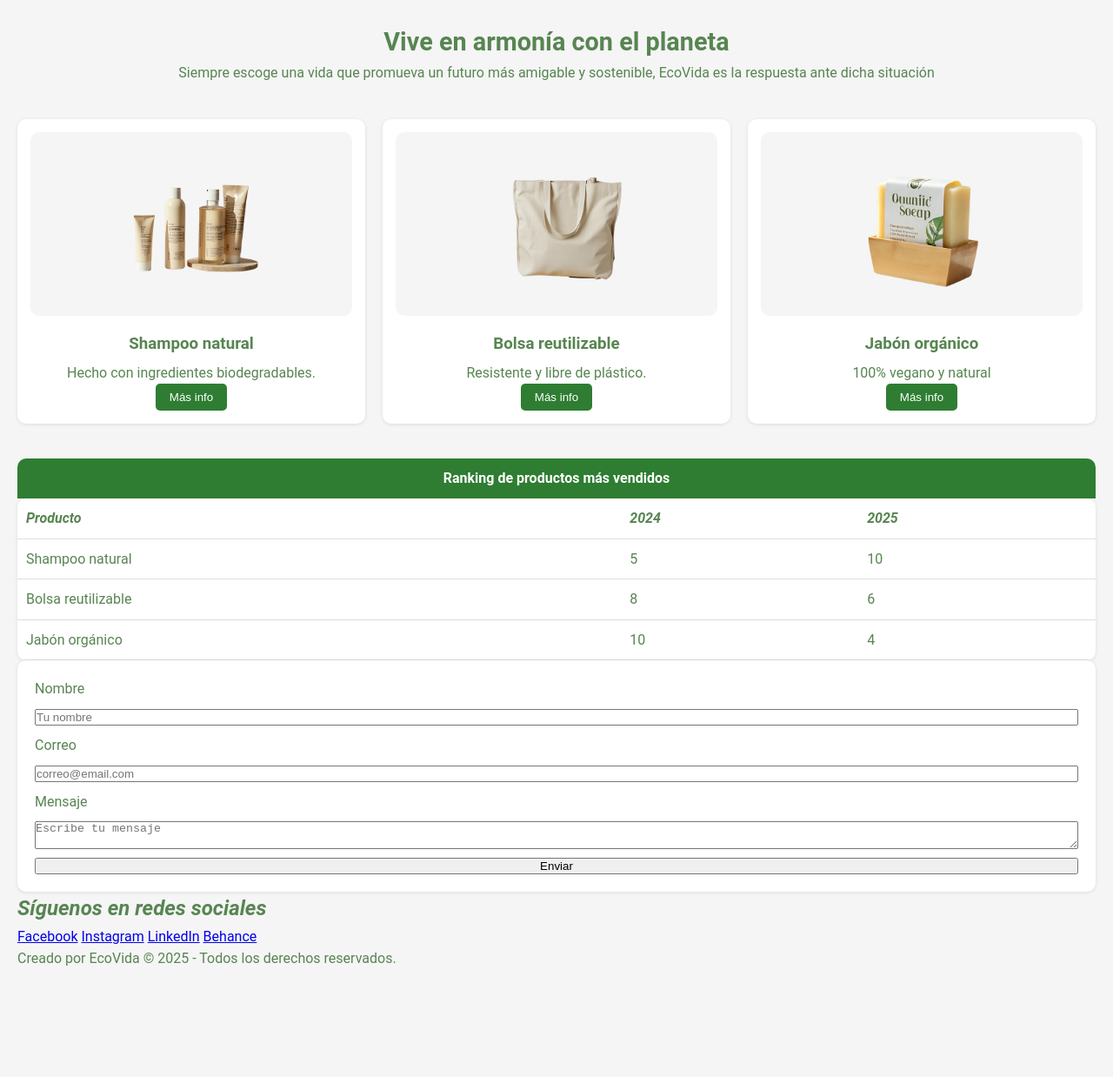
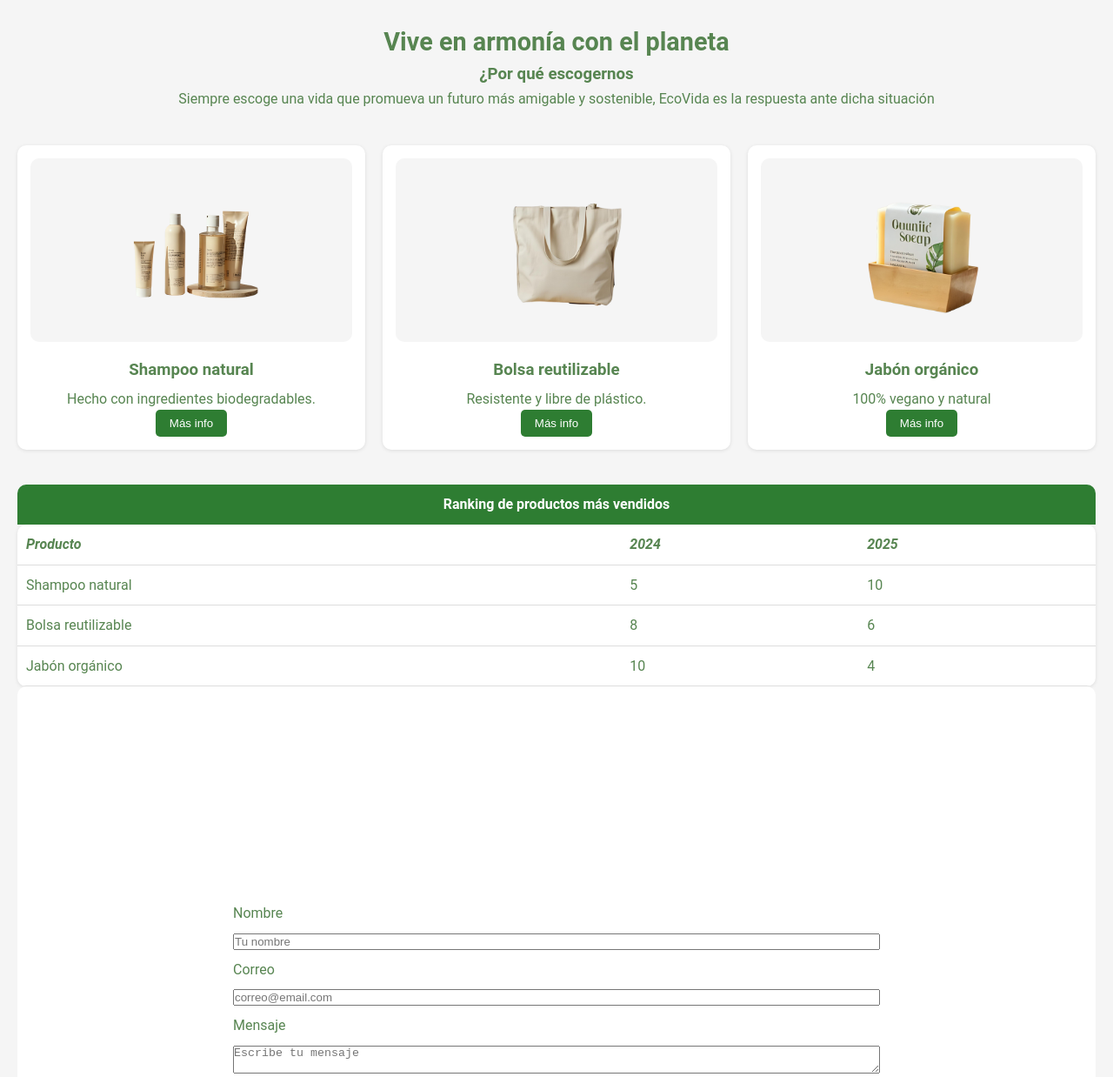
Before and after one commit to brisaperea/landing-ecovida, a plain HTML site: page EcoVida/index.html in a window 1280 px wide. Shown: the part 462-1700 px from the top of the page at 87% size. Before the commit the page ends 1597 px from the top, so only its background shows below. Drawn offline with Linux system fonts and the light colour scheme.

Commit message:
Estructura terminada

```diff
--- a/EcoVida/Estilos.CSS
+++ b/EcoVida/Estilos.CSS
@@ -114,11 +114,13 @@ th, td {
   border-bottom: 1px solid #ddd;
 }
 
-#contacto form {
+#contacto form{
+
   display: flex;
   flex-direction: column;
   gap: 10px;
   background: white;
-  padding: 20px;
+  padding: 20%;
   border-radius: 10px;
-  box-shadow: 0 1px 4px rgba(0,0,0,0.1);
+  box-shadow: 0 1px 4px rgb(rgb(47, 92, 89), green, rgb(81, 120, 86)) ;
+}
--- a/EcoVida/index.html
+++ b/EcoVida/index.html
@@ -23,7 +23,12 @@
   <section id="hero">
     <img src="Images/Logo.png">
     <h2>Vive en armonía con el planeta</h2>
-    <p>Siempre escoge una vida que promueva un futuro más amigable y sostenible, EcoVida es la respuesta ante dicha situación</p>
+   <article>
+      <h3>¿Por qué escogernos</h3>
+      <p>Siempre escoge una vida que promueva un futuro más amigable y sostenible, EcoVida es la respuesta ante dicha situación</p>
+    </article>
+    <article>
+
   </section>
 
   <section id="productos">
```
